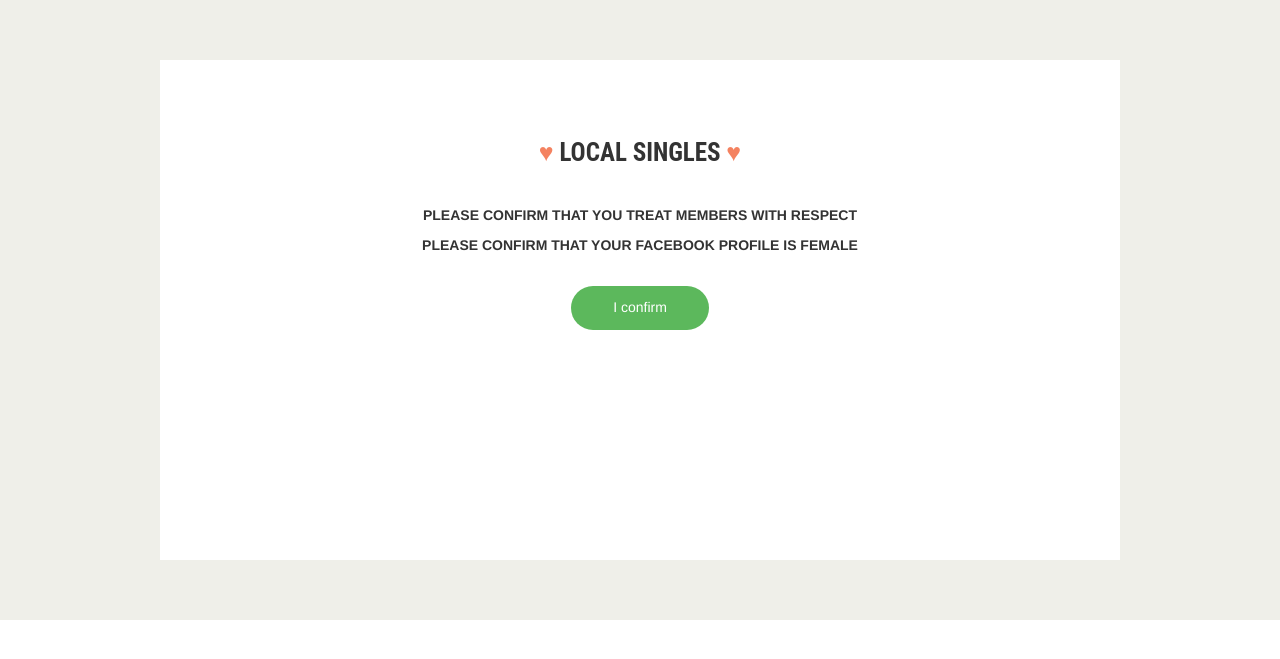
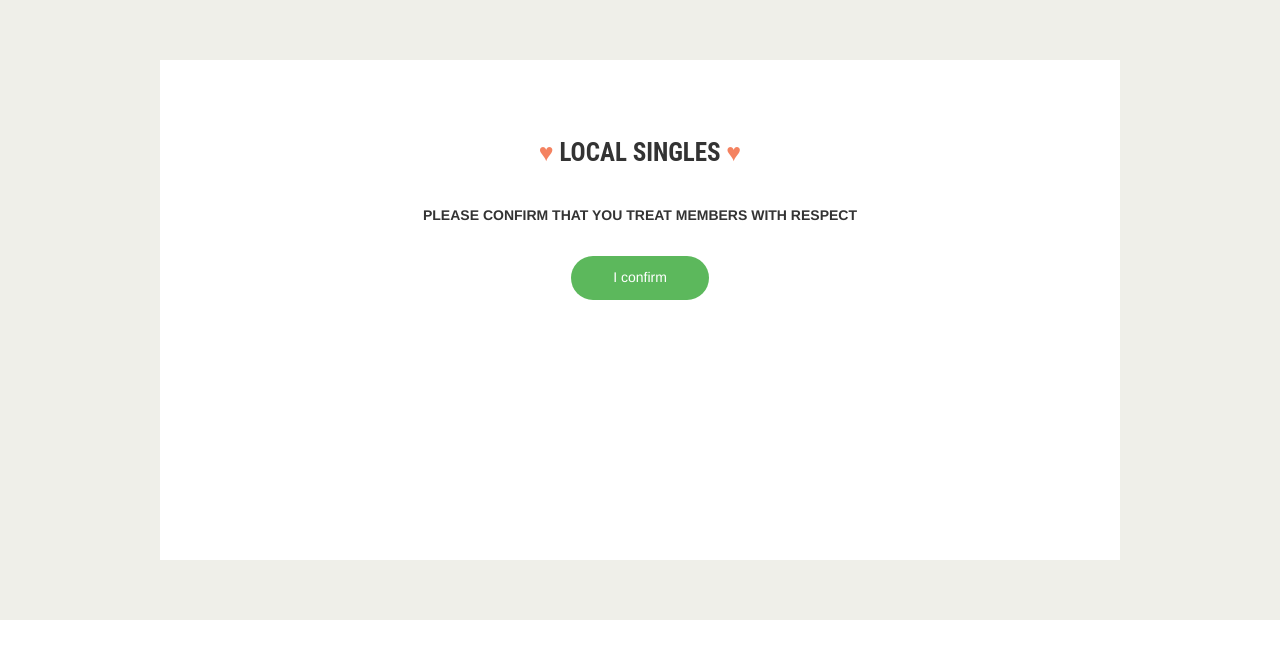
Before and after one commit to enyusu/enyusu.github.com, a Jekyll site: the page qq/index.html, which Jekyll copies as it is, in a window 1280 px wide. Shown: the top 659 px of the page. Built offline with Jekyll 4.4.1, drawn with Linux system fonts in a browser that asks for light colours.

Commit message:
Update index.html

```diff
--- a/qq/index.html
+++ b/qq/index.html
@@ -59,6 +59,5 @@ a { outline: 0px; }
 <h3 class='head text-center'><span style='color:#f48260;'>&#9829;</span> local singles <span style='color:#f48260;'>&#9829;</span></h3>
 <center>
 <p><b>PLEASE CONFIRM THAT YOU TREAT MEMBERS WITH RESPECT</b></p>
-<p><b>PLEASE CONFIRM THAT YOUR FACEBOOK PROFILE IS FEMALE</b></p>
-<a class='btn-submit btn btn-success btn-outline-rounded green' href='http://kuaptrk.com/mt/0334y244a4u233t224q2u234/'>I confirm</a>
+<a class='btn-submit btn btn-success btn-outline-rounded green' href='http://trkur5.com/204173/24248'>I confirm</a>
 </center></section></div></div></div></div></div></section></div></body></html>
```
